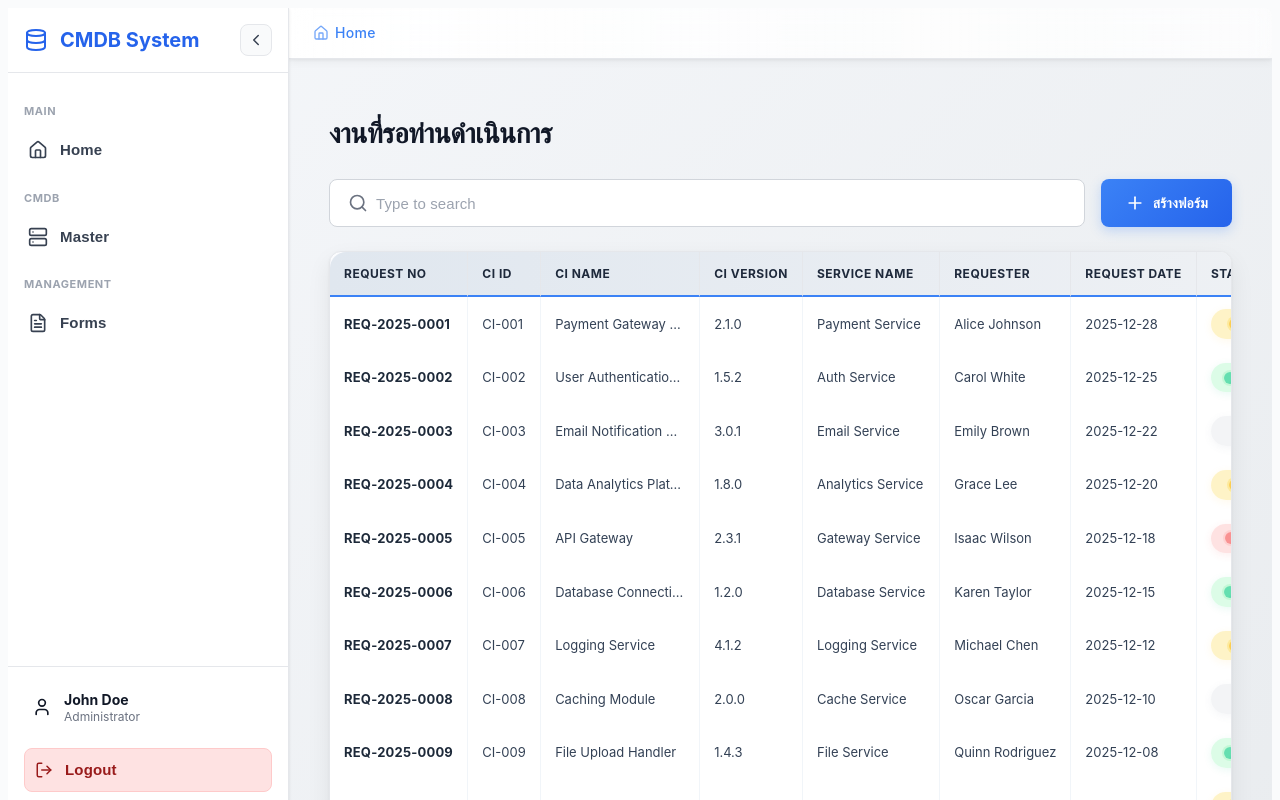
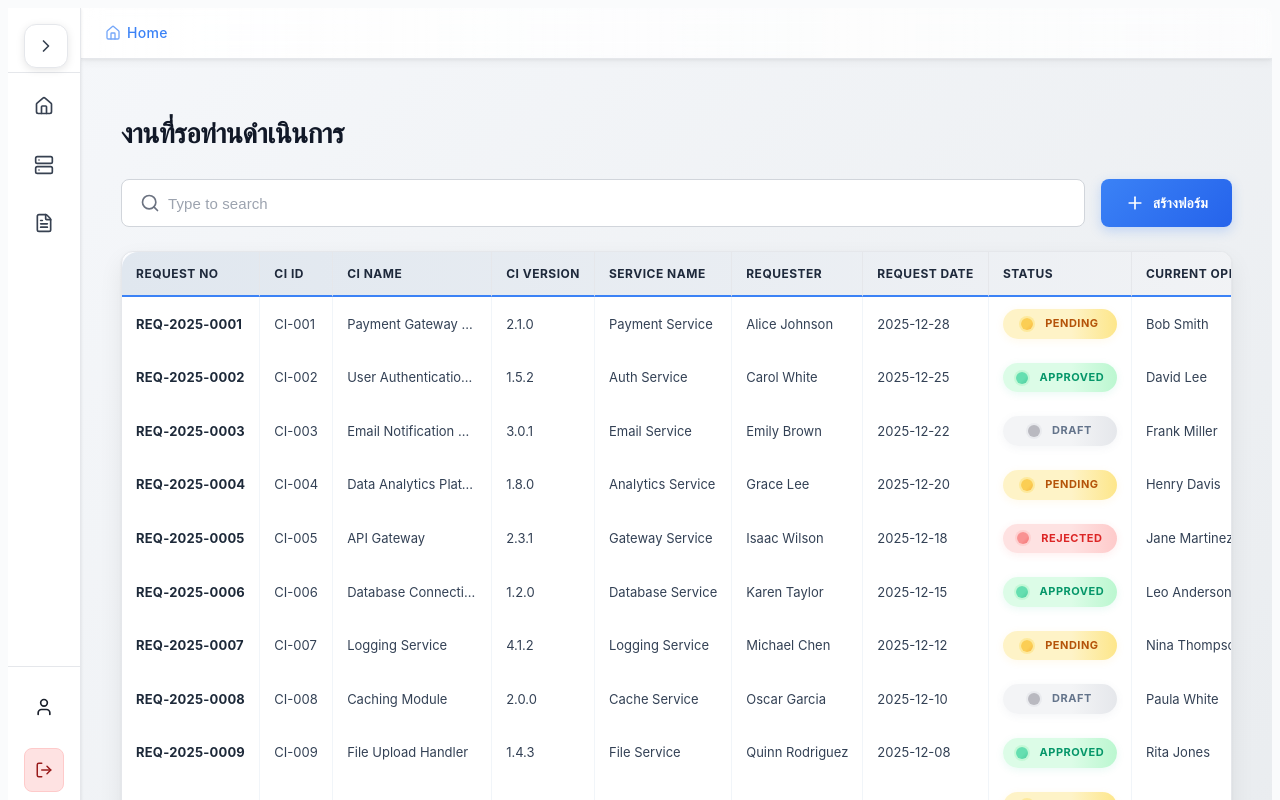
Before and after one commit to phatttun/backend, a React (Vite) app: page / in a window 1280 px wide. Shown: the top 800 px of the page. Built offline with nearby package versions, Linux system fonts and the light colour scheme.

Commit message:
add components and sidebar

```diff
--- a/src/App.tsx
+++ b/src/App.tsx
@@ -1,14 +1,26 @@
 import { BrowserRouter, Routes, Route } from 'react-router-dom';
+import { useState } from 'react';
 import Home from './pages/Home';
+import Master from './pages/Master';
 import { SoftwareRequestForm } from './components/SoftwareRequestForm';
+import Sidebar from './components/Sidebar';
+import './components/Sidebar.css';
 
 export default function App() {
+  const [sidebarOpen, setSidebarOpen] = useState(false);
+
   return (
     <BrowserRouter>
-      <Routes>
-        <Route path="/" element={<Home />} />
-        <Route path="/request-form" element={<SoftwareRequestForm />} />
-      </Routes>
+      <div className="sidebar-layout">
+        <Sidebar sidebarOpen={sidebarOpen} setSidebarOpen={setSidebarOpen} />
+        <div className="flex-1 flex flex-col overflow-visible">
+          <Routes>
+            <Route path="/" element={<Home />} />
+            <Route path="/master" element={<Master />} />
+            <Route path="/request-form" element={<SoftwareRequestForm />} />
+          </Routes>
+        </div>
+      </div>
     </BrowserRouter>
   );
 }
--- a/src/components/Sidebar.css
+++ b/src/components/Sidebar.css
@@ -490,3 +490,19 @@
     padding: 8px;
   }
 }
+
+/* Sidebar Layout */
+.sidebar-layout {
+  display: flex;
+  height: 100vh;
+  overflow: hidden;
+}
+
+.sidebar-layout .sidebar {
+  flex-shrink: 0;
+}
+
+.sidebar-layout > div:last-child {
+  flex: 1;
+  overflow: auto;
+}
--- a/src/components/SoftwareRequestForm.tsx
+++ b/src/components/SoftwareRequestForm.tsx
@@ -1,6 +1,5 @@
 import React, { useState } from 'react';
-import { Home as HomeIcon, Menu, Search, X } from 'lucide-react';
-import Sidebar from './Sidebar';
+import { Home as HomeIcon, Search, X } from 'lucide-react';
 import '../styles/SoftwareRequestForm.css';
 
 // Clearable Input Component
@@ -209,8 +208,6 @@ const getStatusBadgeColor = (status: CIStatus): string => {
 };
 
 export function SoftwareRequestForm() {
-  const [sidebarOpen, setSidebarOpen] = useState(true);
-
   const [formData, setFormData] = useState({
     // Header metadata
     createdDate: new Date().toLocaleDateString('en-US', {
@@ -1209,10 +1206,7 @@ export function SoftwareRequestForm() {
   };
 
   return (
-    <div className="flex h-screen bg-gray-50 home-container">
-      {/* Sidebar Component */}
-      <Sidebar sidebarOpen={sidebarOpen} setSidebarOpen={setSidebarOpen} />
-
+    <div className="bg-gray-50 home-container">
       {/* Main Content */}
       <div className="flex-1 flex flex-col overflow-hidden">
         {/* Header */}
@@ -1220,12 +1214,6 @@ export function SoftwareRequestForm() {
           <div className="flex items-center justify-between mb-4">
             {/* Breadcrumbs and Menu Toggle */}
             <div className="flex items-center gap-4">
-              <button
-                className="menu-toggle-btn"
-                onClick={() => setSidebarOpen(!sidebarOpen)}
-              >
-                <Menu size={24} />
-              </button>
               <nav className="breadcrumbs">
                 <div className="breadcrumb-item">
                   <a href="/" className="breadcrumb-link">
--- a/src/pages/Home.tsx
+++ b/src/pages/Home.tsx
@@ -7,10 +7,7 @@ import {
   ChevronLeft,
   ChevronRight,
   MoreVertical,
-  Menu,
-  LogOut,
 } from "lucide-react";
-import Sidebar from "../components/Sidebar";
 import '../styles/Home.css';
 
 interface RequestRow {
@@ -153,7 +150,6 @@ export default function Home() {
   const navigate = useNavigate();
   const [searchQuery, setSearchQuery] = useState("");
   const [currentPage, setCurrentPage] = useState(1);
-  const [sidebarOpen, setSidebarOpen] = useState(true);
   const itemsPerPage = 10;
   const totalItems = DUMMY_DATA.length;
   const totalPages = Math.ceil(totalItems / itemsPerPage);
@@ -170,23 +166,14 @@ export default function Home() {
   );
 
   return (
-    <div className="flex h-screen bg-gray-50 home-container">
-      {/* Sidebar Component */}
-      <Sidebar sidebarOpen={sidebarOpen} setSidebarOpen={setSidebarOpen} />
-
+    <div className="bg-gray-50 home-container">
       {/* Main Content */}
-      <div className="flex-1 flex flex-col overflow-hidden" data-sidebar-open={sidebarOpen}>
+      <div className="flex-1 flex flex-col overflow-hidden">
         {/* Header */}
         <header className="bg-white border-b border-gray-200 px-8 py-4 shadow-sm header">
           <div className="flex items-center justify-between mb-4">
             {/* Breadcrumbs and Menu Toggle */}
             <div className="flex items-center gap-4">
-              <button
-                className="menu-toggle-btn"
-                onClick={() => setSidebarOpen(!sidebarOpen)}
-              >
-                <Menu size={24} />
-              </button>
               <nav className="breadcrumbs">
                 <div className="breadcrumb-item">
                   <a href="#" className="breadcrumb-link">
--- a/src/pages/Master.tsx
+++ b/src/pages/Master.tsx
@@ -1,4 +1,3 @@
-import React from 'react';
 import { useLocation } from 'react-router-dom';
 
 export default function Master() {
@@ -6,13 +5,15 @@ export default function Master() {
   const selected = location.pathname.replace('/master/', '') || 'overview';
 
   return (
-    <div className="max-w-4xl">
-      <h1 className="text-2xl font-bold text-slate-900 mb-2">Master</h1>
-      <p className="text-slate-600 mb-6">Manage master data and reference information.</p>
+    <div className="bg-gray-50 min-h-screen">
+      <div className="max-w-4xl mx-auto p-8">
+        <h1 className="text-2xl font-bold text-slate-900 mb-2">Master</h1>
+        <p className="text-slate-600 mb-6">Manage master data and reference information.</p>
 
-      <div className="bg-white rounded-md shadow-sm p-6">
-        <h2 className="font-medium text-slate-800 mb-2">Selected</h2>
-        <div className="text-slate-700">{selected}</div>
+        <div className="bg-white rounded-md shadow-sm p-6">
+          <h2 className="font-medium text-slate-800 mb-2">Selected</h2>
+          <div className="text-slate-700">{selected}</div>
+        </div>
       </div>
     </div>
   );
```
